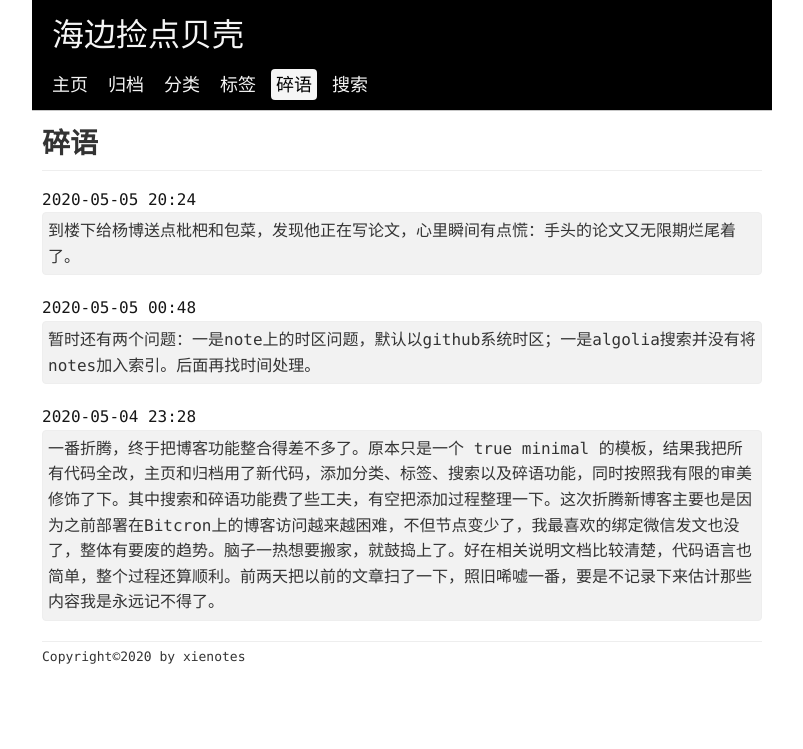
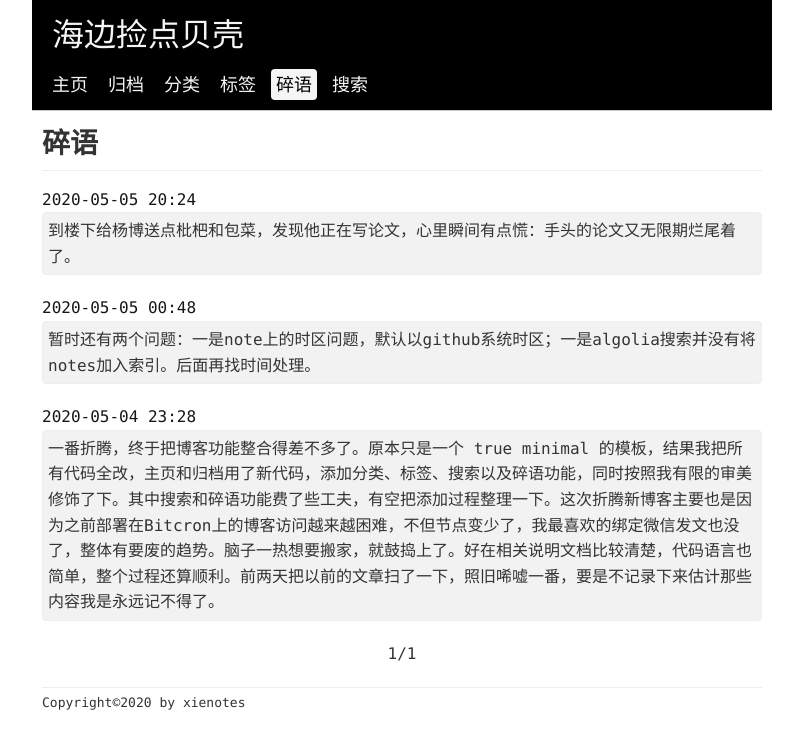
Before and after one commit to xienotes/xienotes.github.io, a Jekyll site: the page built from notes/index.html, in a window 1280 px wide. Shown: the top 749 px of the page, without its empty margins (238-1041 px from the left). Built offline with Jekyll 4.4.1, drawn with Linux system fonts in a browser that asks for light colours; the list of posts is cut into pages by our own code.

Commit message:
move back to not using note collection, paging approximately for ntoes

```diff
--- a/Gemfile
+++ b/Gemfile
@@ -9,5 +9,5 @@
     gem 'tzinfo-data'
 #    gem 'jekyll-webp'
 #    gem 'jekyll-forcewebp', '~> 1.0'
-#    gem 'jekyll-paginate'
+    gem 'jekyll-paginate'
 end
--- a/_config.yml
+++ b/_config.yml
@@ -28,10 +28,10 @@
 front_page_post: 10
 
 # pagination for notes
-#plugins:
-#  - jekyll-paginate
-#paginate_path: /notes/page-:num
-#paginate: 3
+plugins:
+  - jekyll-paginate
+paginate_path: /notes/page-:num
+paginate: 50
 
 source: .
 destination: ./_site
@@ -39,9 +39,9 @@
 excerpt_separator: <!--more-->
 
 # short note collections
-collections:
-  notes:
-    output: true
+#collections:
+#  notes:
+#    output: true
 
 # header navigation
 navigation:
@@ -70,4 +70,4 @@
       - html
       - md
    nodes_to_index: 'p,blockquote,li,code'
-   files_to_exclude: [index.html, archive.html, tags.html, categories.html, search.html,todo.html, todo.md, notes/index.html]
+   files_to_exclude: [index.html, archive.html, tags.html, categories.html, search.html,todo.html, todo.md, notes/*]
--- a/archive.html
+++ b/archive.html
@@ -3,7 +3,7 @@
 title: 归档
 ---
 
-{% assign long_posts = site.posts %}
+{% assign long_posts = site.posts | where_exp: "page","page.layout != 'note' "%}
 
 <h2>归档</h2>
 共有 {{ long_posts | size }} 篇文章
--- a/categories.html
+++ b/categories.html
@@ -4,7 +4,7 @@
 ---
 <h2>分类</h2>
 
-{% assign sort_cat = site.categories | sort %}
+{% assign sort_cat = site.categories | sort | where_exp: "item","item[0] != 'social'" %}
 
 {% for category in sort_cat %}
   <a href="#{{ category[0] | slugify }}">
--- a/index.html
+++ b/index.html
@@ -6,7 +6,7 @@
 {% endcapture %}
 {{ my_include | markdownify }}
 
-{% assign long_posts = site.posts %}
+{% assign long_posts = site.posts | where_exp: "page","page.layout != 'note' " %}
 
 <section>
   <h3 class="recent-post">最近博文</h3>
@@ -28,7 +28,7 @@
 
       {% endfor %}
   </ul>
-  {% assign numposts = site.posts | size %}
+  {% assign numposts = long_posts | size %}
   {% if numposts > site.front_page_post %}
       <p>
           <a href="{{ site.base }}/archive.html">更多&hellip;</a>
--- a/notes/index.html
+++ b/notes/index.html
@@ -4,9 +4,9 @@
 ---
 <h2>碎语</h2>
 
-{% assign sort_notes= site.notes | reverse %}
-
-{% for note in sort_notes %}
+<!-- This loops through the paginated posts -->
+{% assign notes = paginator.posts | where_exp: "page","page.layout=='note' "%}
+{% for note in notes %}
 <div class="note-container">
     <div class="note-date">
         {{ note.date | date: "%Y-%m-%d %H:%M"}}
@@ -17,3 +17,27 @@
     </div>
 </div>
 {% endfor %}
+
+<!-- Pagination links -->
+<div class="pagination">
+  {% if paginator.previous_page %}
+    <a href="{{ paginator.previous_page_path }}" class="previous">
+        &laquo; 上一页
+    </a>
+  {% else %}
+    {% comment %}
+    <span class="previous">&laquo; 上一页</span>
+    {% endcomment %}
+  {% endif %}
+  &nbsp;
+  <span class="page_number ">
+    {{ paginator.page }}/{{ paginator.total_pages }}
+  </span>&nbsp;
+  {% if paginator.next_page %}
+    <a href="{{ paginator.next_page_path }}" class="next">下一页&raquo;</a>
+  {% else %}
+    {% comment %}
+    <span class="next ">下一页 &raquo;</span>
+    {% endcomment %}
+  {% endif %}
+</div>
```
Also changed, not shown: _posts/2020-05-04-55680.md (renamed from _notes/2020-05-04-55680.md), _posts/2020-05-04-60480.md (renamed from _notes/2020-05-04-60480.md), _posts/2020-05-05-44640.md (renamed from _notes/2020-05-05-44640.md).
